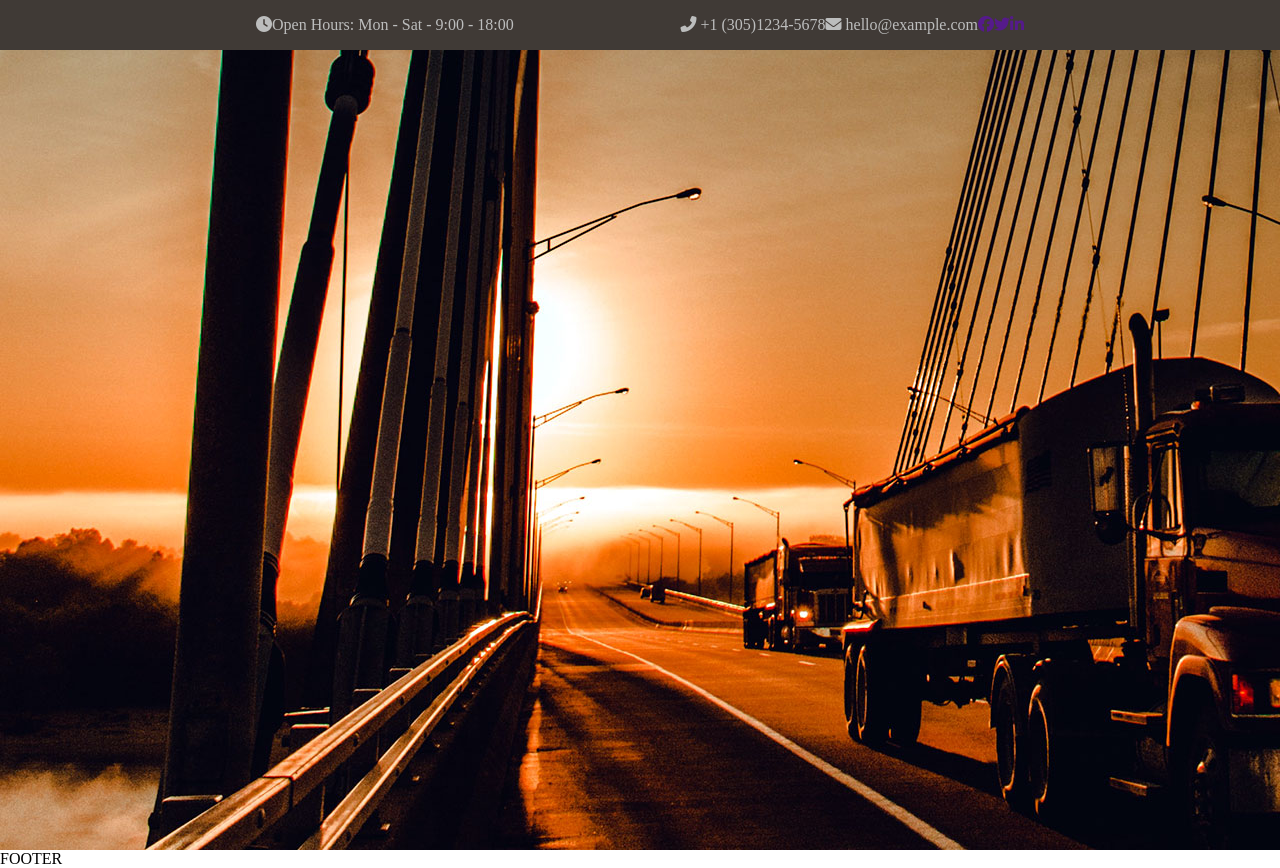
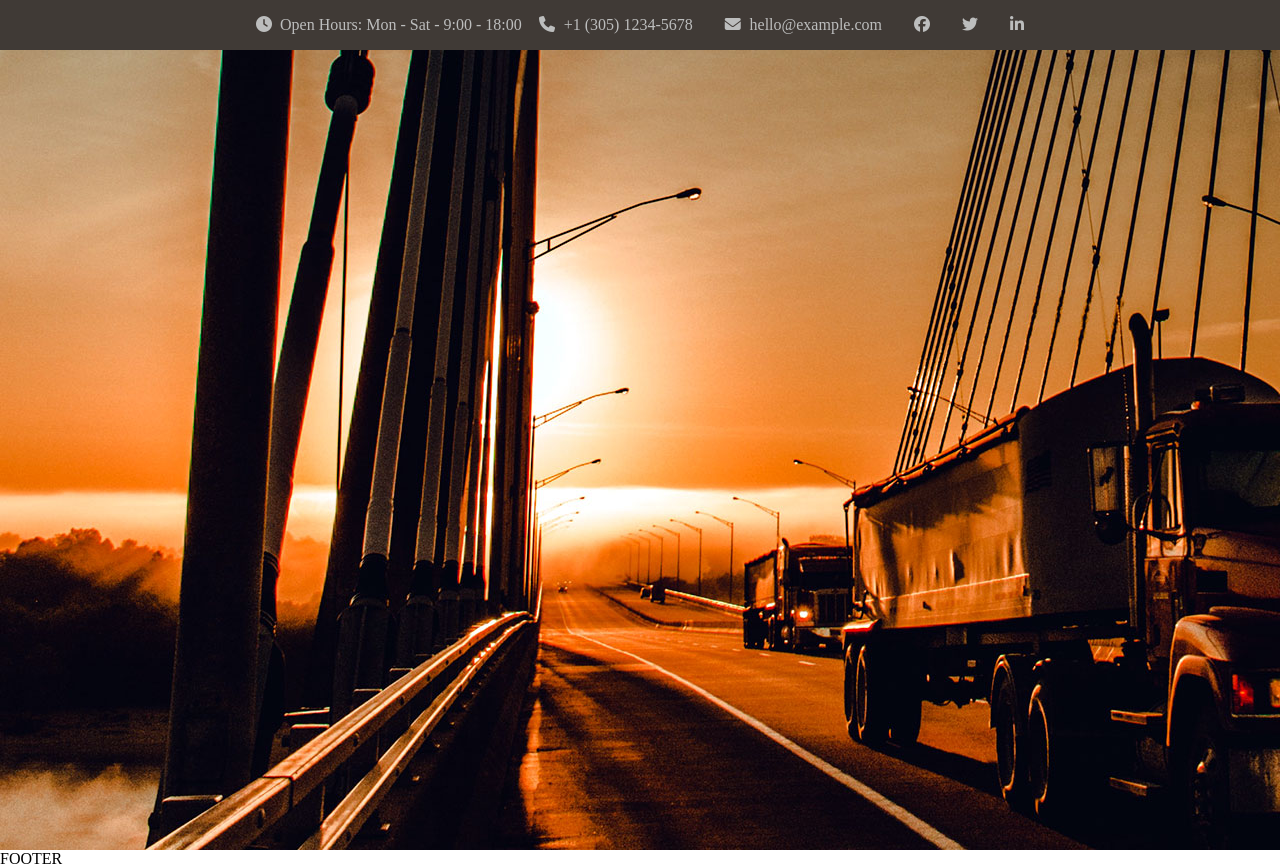
Before and after one commit to SydVic/proj-html-vuejs, a Vue app: page / in a window 1280 px wide. Built offline with nearby package versions, Linux system fonts and the light colour scheme.

Commit message:
aggiunto stile a header-top

```diff
--- a/src/App.vue
+++ b/src/App.vue
@@ -22,7 +22,7 @@ export default {
     return {
       companyInfo: {
         name: 'nexgen',
-        phone: '+1 (305)1234-5678',
+        phone: '+1 (305) 1234-5678',
         eMail: 'hello@example.com',
         openingDay: 'Mon',
         closingDay: 'Sat',
@@ -59,6 +59,7 @@ export default {
 
 <style lang="scss">
 @import "./style/framework-12cols.scss";
+@import "./style/common.scss";
 @import "~@fortawesome/fontawesome-free/css/all.min.css";
 
 
--- a/src/components/AppHeader.vue
+++ b/src/components/AppHeader.vue
@@ -7,7 +7,9 @@
       <div class="company-info-wrapper container-small">
         <!-- OPENING DAYS AND HORURS -->
         <div class="company-hours">
-          <i class="fas fa-clock"></i>
+          <span class="clock-icon">
+            <i class="fas fa-clock"></i>
+          </span>
           <span>Open Hours: {{ companyObject.openingDay }} - {{ companyObject.closingDay }} - {{ companyObject.openingHour }} - {{ companyObject.closingHour }}</span>
         </div>
         <!-- /OPENING DAYS AND HORURS -->
@@ -16,11 +18,15 @@
         <div class="company-contacts">
           <!-- PHONE ADN MAIL -->
           <span class="company-phone-number">
-            <i class="fas fa-phone-alt"></i>
+            <span class="phone-icon">
+              <i class="fas fa-phone"></i>
+            </span>
             {{ companyObject.phone }}
           </span>
-          <span class="company-phone-number">
-            <i class="fas fa-envelope"></i>
+          <span class="company-mail">
+            <span class="envelope-icon">
+              <i class="fas fa-envelope"></i>
+            </span>
             {{ companyObject.eMail }}
           </span>
           <!-- /PHONE ADN MAIL -->
@@ -33,6 +39,7 @@
               </a>
             </li>
           </ul>
+          <!-- /SOCIAL CONTACTS -->
         </div>
         <!-- /CONTACTS -->
       </div>
@@ -63,7 +70,7 @@ export default {
 @import "../style/variables.scss";
 
 .header__top {
-  color: #bcbdbd;
+  color: $text-grey;
   background-color: $header-top-bg;
   height: $header-top-height;
   display: flex;
@@ -73,12 +80,38 @@ export default {
   display: flex;
   justify-content: space-between;
 
+    .clock-icon {
+      margin-right: .5rem;
+    }
+
     .company-contacts {
       display: flex;
 
+      .company-phone-number {
+        margin-right: 2rem;
+
+        .phone-icon {
+          margin-right: .3rem;
+        }
+      }
+
+      .company-mail {
+
+        .envelope-icon {
+          margin-right: .3rem;
+        }
+      }
+
       ul.social-list {
-        list-style: none;
         display: flex;
+
+        li {
+          margin-left: 2rem;
+
+          a {
+            color: inherit;
+          }
+        }
       }
     }
   }
--- /dev/null
+++ b/src/style/common.scss
@@ -0,0 +1,4 @@
+/* RESET */
+ul {
+  list-style: none;
+}
--- a/src/style/variables.scss
+++ b/src/style/variables.scss
@@ -1,5 +1,7 @@
 /* COLORS */
 $header-top-bg: #403a36;
+$text-white: #ffffff;
+$text-grey: #bcbdbd;
 
 /* SIZES */
 $header-top-height: 50px;
```
